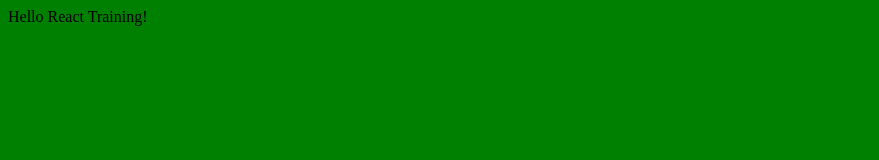
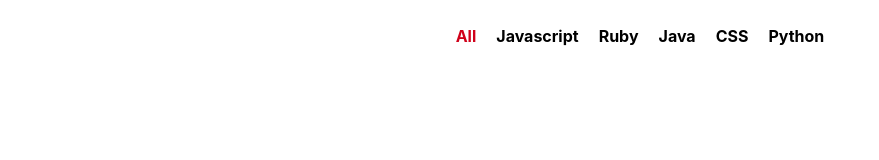
Before and after one commit to mwinslow331/github-battle, a React app: page / in a window 1280 px wide. Shown: the whole page, without its empty margins (0-879 px from the left). Built offline with nearby package versions, Linux system fonts and the light colour scheme.

Commit message:
languages list created

```diff
--- a/app/App.js
+++ b/app/App.js
@@ -1,12 +1,12 @@
 import React, {Component} from 'react';
 import ReactDOM from 'react-dom';
-require('./index.css');
+import Popular from './components/Popular';
 
 class App extends Component{
   render(){
     return(
-      <div>
-        Hello React Training!
+      <div className='container'>
+        <Popular />
       </div>
     )
   }
--- /dev/null
+++ b/app/components/Popular.js
@@ -0,0 +1,40 @@
+import React, {Component} from 'react';
+
+class Popular extends Component {
+  constructor(props){
+    super(props);
+    this.state = {
+      selectedLanguage: 'All'
+    };
+
+    this.updateLanguage = this.updateLanguage.bind(this);
+  }
+
+  updateLanguage(lang){
+    this.setState(function (){
+      return {
+        selectedLanguage: lang
+      }
+    })
+  }
+
+  render(){
+    let languages = ['All', 'Javascript', 'Ruby', 'Java', 'CSS', 'Python'];
+    return(
+      <ul className='languages'>
+        {languages.map((lang) => {
+          return (
+            <li
+              style={lang === this.state.selectedLanguage ? { color: '#d0021b'}: null}
+              onClick={this.updateLanguage.bind(null, lang)}
+              key={lang}>
+              {lang}
+            </li>
+          )
+        }, this)}
+      </ul>
+    )
+  }
+}
+
+export default Popular;
--- a/app/index.css
+++ b/app/index.css
@@ -1,3 +1,26 @@
 body {
-  background: green;
+  font-family: -apple-system,BlinkMacSystemFont,Segoe UI,Roboto,Oxygen-Sans,Ubuntu,Cantarell,Helvetica Neue,sans-serif;
 }
+
+ul {
+  padding: 0;
+}
+
+li {
+  list-style-type: none;
+}
+.container {
+  max-width: 1100px;
+  margin: 0 auto;
+}
+
+.languages {
+  display: flex;
+  justify-content: center;
+}
+
+.languages li {
+  margin: 10px;
+  font-weight: bold;
+  cursor: pointer;
+}
--- a/app/index.js
+++ b/app/index.js
@@ -1,6 +1,9 @@
 import React from 'react';
 import ReactDOM from 'react-dom';
 import App from './App';
+require('./index.css');
+
+
 
 ReactDOM.render(
   <App />,
```
